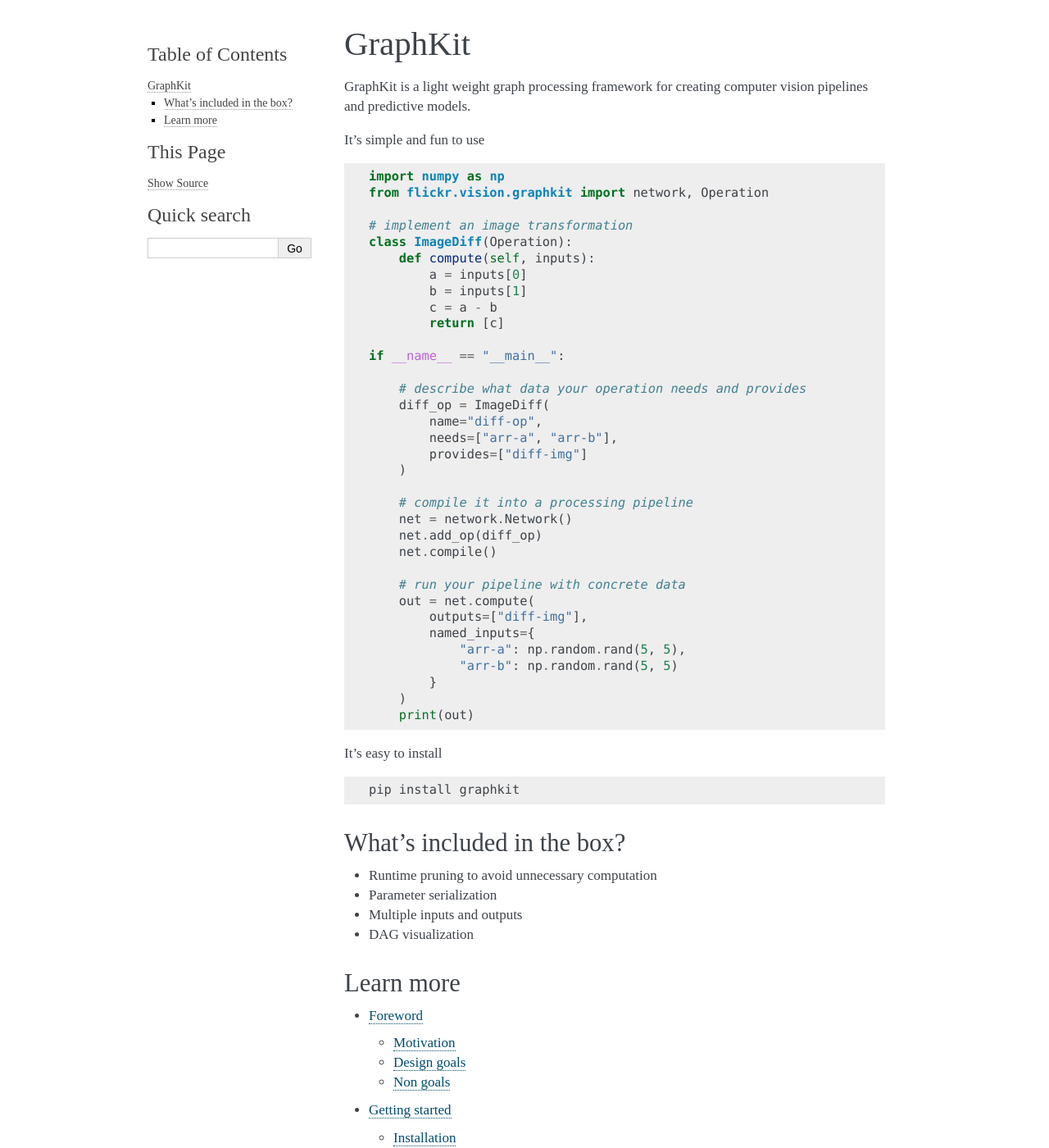
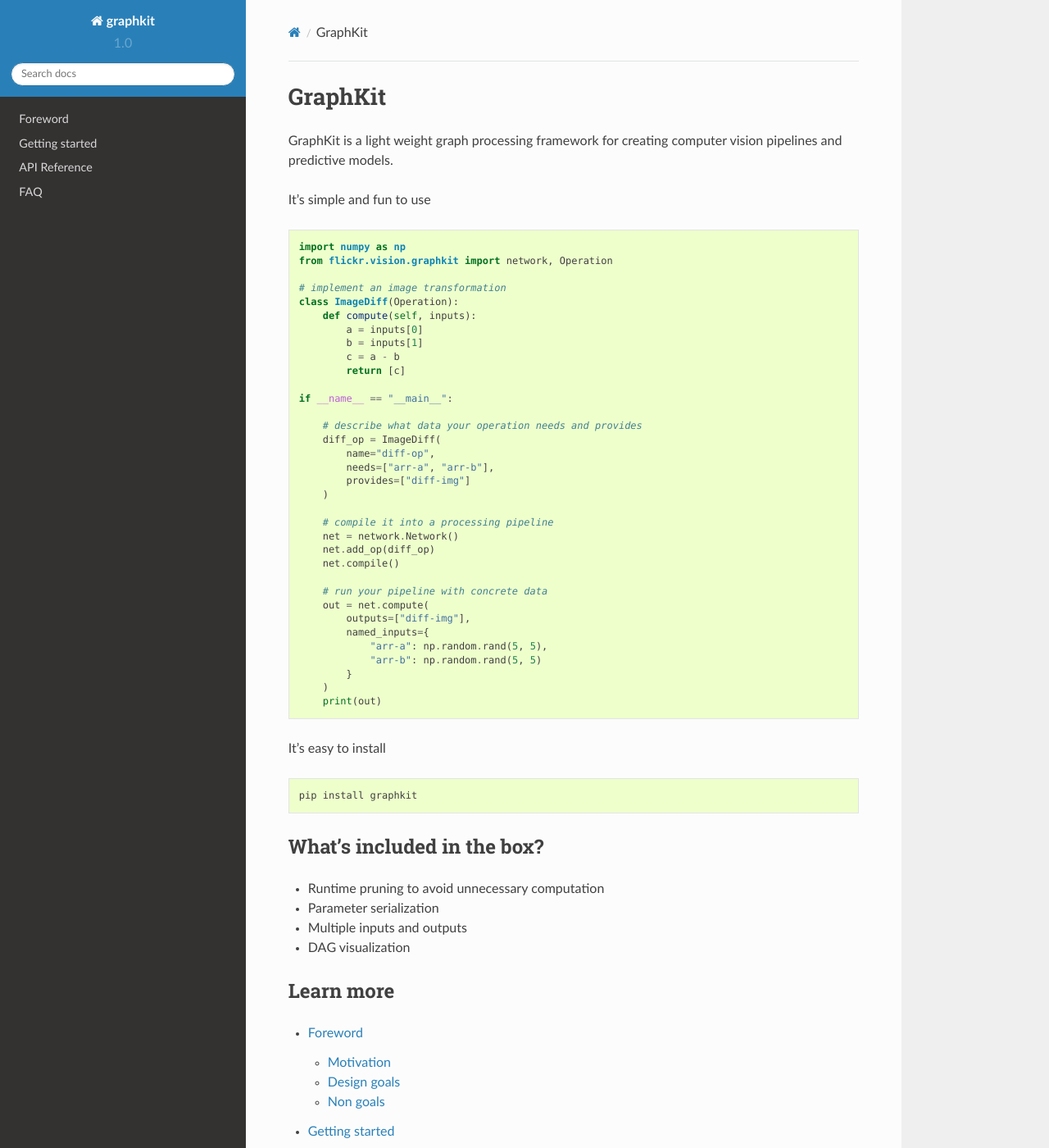
Before and after one commit to yahoo/graphkit, a Sphinx documentation site: the page built from docs/source/index.rst, in a window 1280 px wide and 1400 px high. Shown: the whole window at 82% size. Built offline with Sphinx 7.4.7 and the Read the Docs theme 2.0.0, drawn with Linux system fonts in a browser that asks for light colours; formulas are drawn with MathJax 3; some of the changed text lies outside the part shown.

Commit message:
Update sphinx config.

```diff
--- a/docs/source/conf.py
+++ b/docs/source/conf.py
@@ -17,11 +17,12 @@
 
 import sys
 import os
+import sphinx_rtd_theme
 
 # If extensions (or modules to document with autodoc) are in another directory,
 # add these directories to sys.path here. If the directory is relative to the
 # documentation root, use os.path.abspath to make it absolute, like shown here.
-sys.path.insert(0, os.path.abspath('../../src/python/'))
+sys.path.insert(0, os.path.abspath('../../graphkit/'))
 
 # -- General configuration ------------------------------------------------
 
@@ -34,8 +35,7 @@
 extensions = [
     'sphinx.ext.autodoc',
     'sphinx.ext.coverage',
-    'sphinx.ext.pngmath',
-    'sphinx.ext.mathjax',
+    'sphinx.ext.imgmath'
 ]
 
 # Add any paths that contain templates here, relative to this directory.
@@ -59,9 +59,9 @@
 # built documents.
 #
 # The short X.Y version.
-version = '0.1.0'
+version = '1.0'
 # The full version, including alpha/beta/rc tags.
-release = '0.1.0'
+release = '1.0'
 
 # The language for content autogenerated by Sphinx. Refer to documentation
 # for a list of supported languages.
@@ -106,19 +106,13 @@
 
 # The theme to use for HTML and HTML Help pages.  See the documentation for
 # a list of builtin themes.
-html_theme = 'alabaster'
+html_theme = 'sphinx_rtd_theme'
+html_theme_path = [sphinx_rtd_theme.get_html_theme_path()]
 
 # Theme options are theme-specific and customize the look and feel of a theme
 # further.  For a list of options available for each theme, see the
 # documentation.
-html_theme_options = {
-    "font_family": ["Georgia", "Times new roman"],
-    "head_font_family":  ["Georgia", "Times new roman"],
-    "description": "It's Dags all the way down"
-}
-
-# Add any paths that contain custom themes here, relative to this directory.
-#html_theme_path = []
+html_theme_options = {}
 
 # The name for this set of Sphinx documents.  If None, it defaults to
 # "<project> v<release> documentation".
@@ -171,7 +165,7 @@
 #html_split_index = False
 
 # If true, links to the reST sources are added to the pages.
-#html_show_sourcelink = True
+html_show_sourcelink = False
 
 # If true, "Created using Sphinx" is shown in the HTML footer. Default is True.
 #html_show_sphinx = True
```
Also changed, not shown: README.md (+1 -0 lines).
